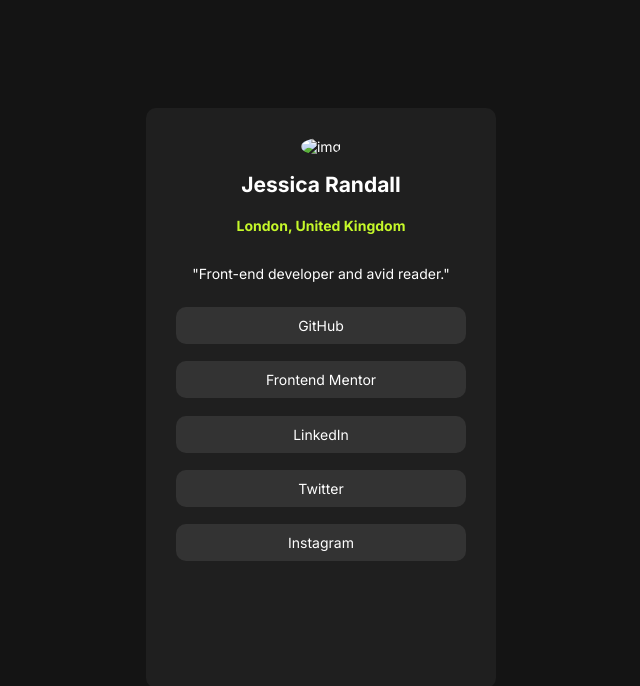
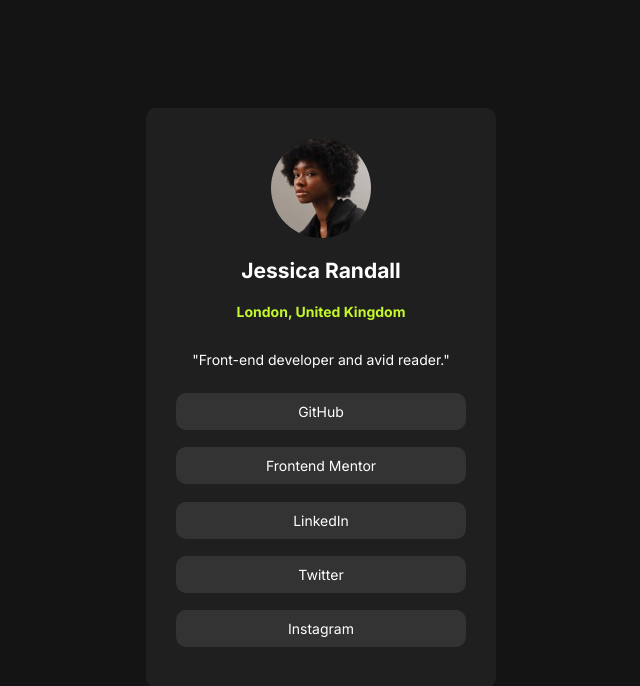
Before and after one commit to kunalNK7387/LOGINPAGE, a plain HTML site: page index.html in a window 1280 px wide. Shown: the whole page, without its empty margins (462-1102 px from the left). Drawn offline with Linux system fonts and the light colour scheme.

Commit message:
Update index.html

```diff
--- a/index.html
+++ b/index.html
@@ -87,7 +87,7 @@
   <body>
     <div class="main">
       <div class="first">
-        <img src="./assets/images/avatar-jessica.jpeg" alt="img" />
+        <img src="avatar-jessica.jpeg" alt="img" />
         <h2>Jessica Randall</h2>
         <h3><span>London, United Kingdom</span></h3>
         <p>"Front-end developer and avid reader."</p>
```
